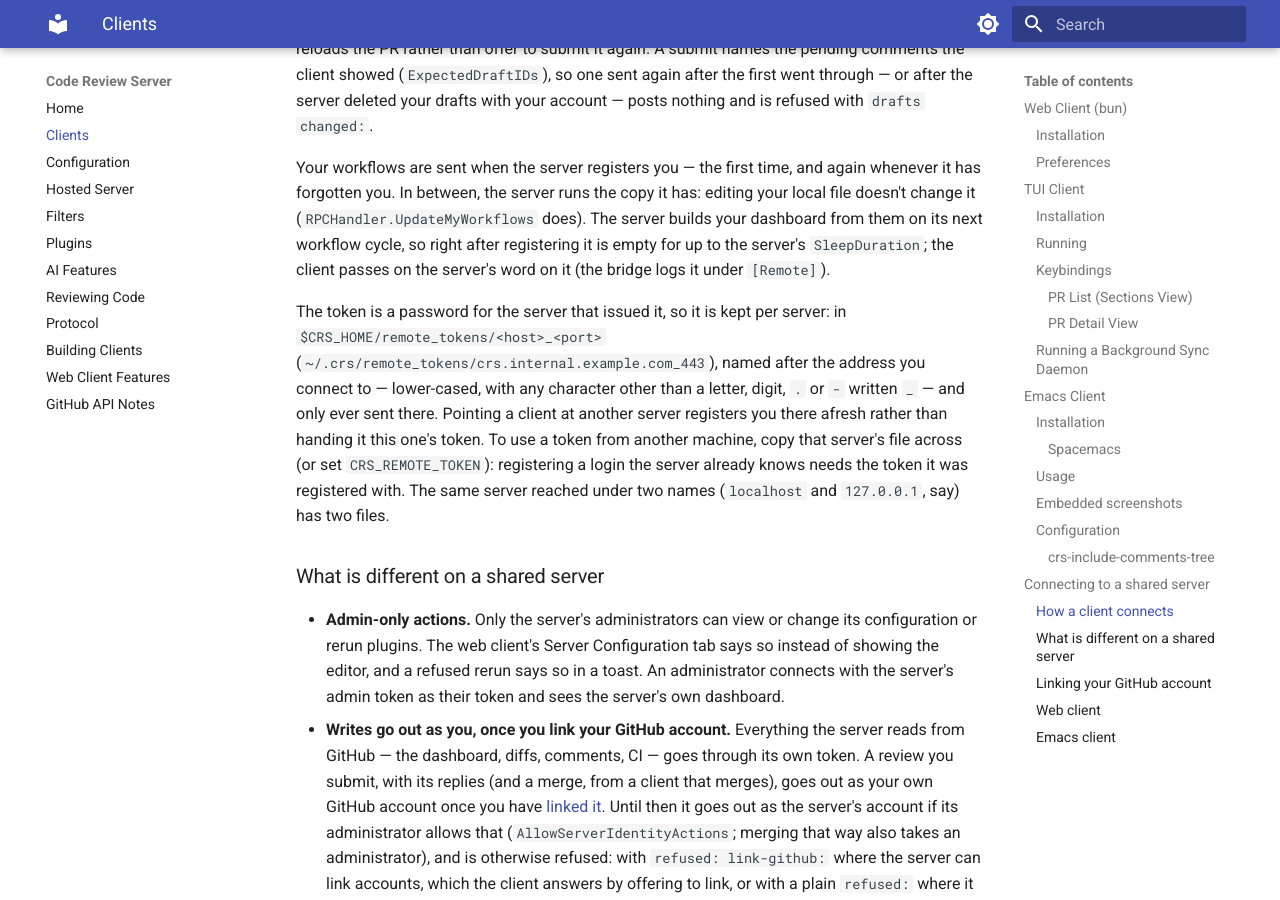
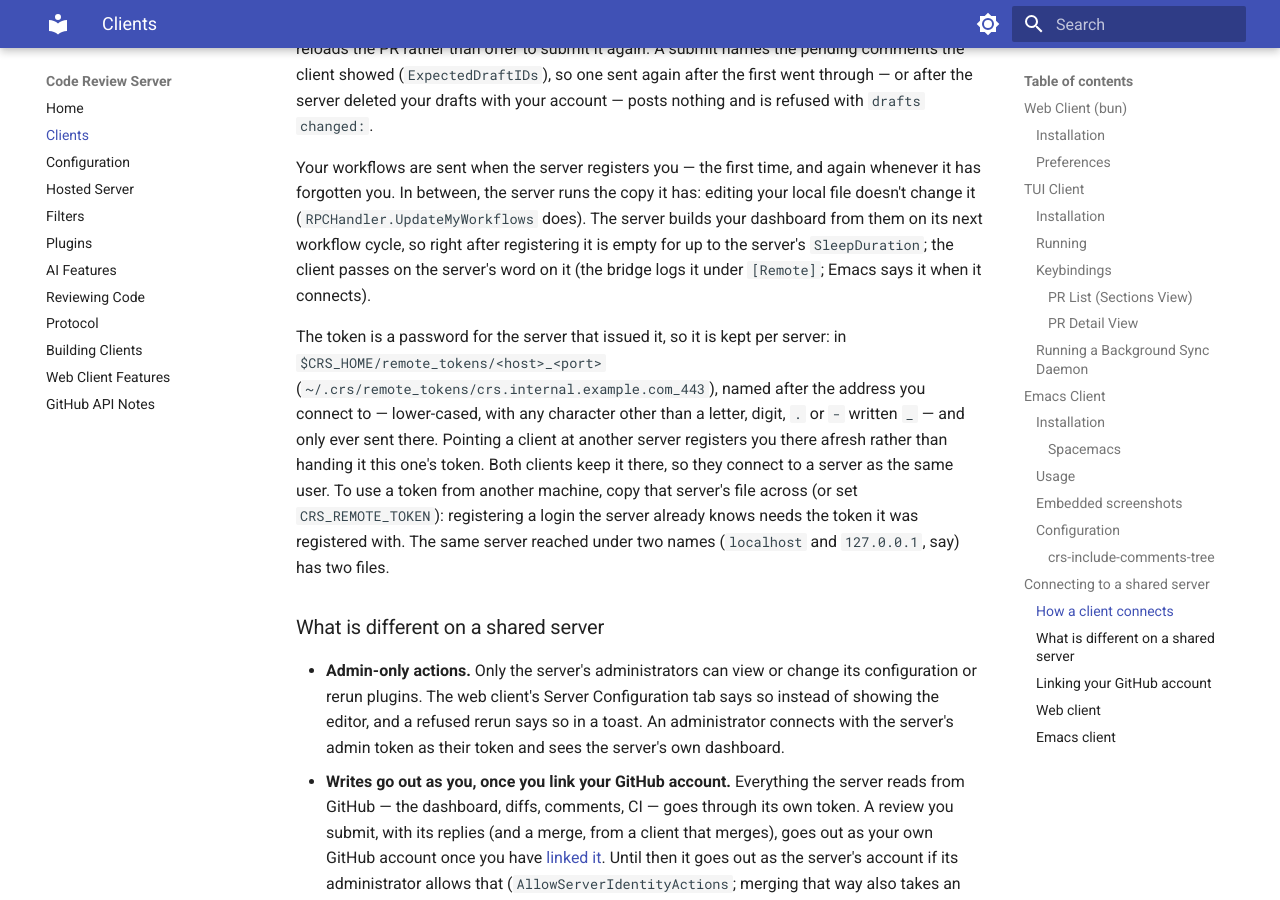
Before and after one commit to C-Hipple/code-review-server, an MkDocs documentation site: the page built from docs/clients.md, in a window 1280 px wide and 900 px high, scrolled down 6633 px. Built offline with MkDocs 1.6.1 and Material for MkDocs 9.7.7, drawn with Linux system fonts in a browser that asks for light colours; some of the changed text lies outside the part shown.

Commit message:
client.el: keep a token per server, and pass on the server's word
The Emacs client kept one token, crs-remote-token-file, whatever
crs-remote-address named, and sent it in Authenticate and RegisterUser
to any server it was pointed at, which could then sign in to the first
server as the user.

crs-remote-token-directory ($CRS_HOME/remote_tokens) replaces it, with
a file per server named as the web client's bridge names it, HOST_PORT
(lower-cased, anything but letters, digits, `.' and `-' written `_'),
so both clients share a server's token and a server only ever gets its
own.

Signing in by registering now says what the server said — that the
dashboard follows on its next workflow cycle, so a new user's starts
out empty — and a token the server refuses as revoked names the file
it is in.

Co-Authored-By: Claude Opus 5.5 <noreply@anthropic.com>
Claude-Session: https://claude.ai/code/session_011AbmSeK5iYMFwjJabQM5Yu

```diff
--- a/docs/clients.md
+++ b/docs/clients.md
@@ -213,9 +213,9 @@ A connection starts unauthenticated, so the client opens each one with the conne
 
 Requests made meanwhile wait for it. One the server refuses as `not authenticated:` runs the flow again and is retried once, and a dropped connection fails the requests in flight before the client reconnects. The server still carries out a request whose connection has gone, so a review submit lost that way may have been posted: the web client says its outcome is unknown and reloads the PR rather than offer to submit it again. A submit names the pending comments the client showed (`ExpectedDraftIDs`), so one sent again after the first went through — or after the server deleted your drafts with your account — posts nothing and is refused with `drafts changed:`.
 
-Your workflows are sent when the server registers you — the first time, and again whenever it has forgotten you. In between, the server runs the copy it has: editing your local file doesn't change it (`RPCHandler.UpdateMyWorkflows` does). The server builds your dashboard from them on its next workflow cycle, so right after registering it is empty for up to the server's `SleepDuration`; the client passes on the server's word on it (the bridge logs it under `[Remote]`).
+Your workflows are sent when the server registers you — the first time, and again whenever it has forgotten you. In between, the server runs the copy it has: editing your local file doesn't change it (`RPCHandler.UpdateMyWorkflows` does). The server builds your dashboard from them on its next workflow cycle, so right after registering it is empty for up to the server's `SleepDuration`; the client passes on the server's word on it (the bridge logs it under `[Remote]`; Emacs says it when it connects).
 
-The token is a password for the server that issued it, so it is kept per server: in `$CRS_HOME/remote_tokens/<host>_<port>` (`~/.crs/remote_tokens/crs.internal.example.com_443`), named after the address you connect to — lower-cased, with any character other than a letter, digit, `.` or `-` written `_` — and only ever sent there. Pointing a client at another server registers you there afresh rather than handing it this one's token. To use a token from another machine, copy that server's file across (or set `CRS_REMOTE_TOKEN`): registering a login the server already knows needs the token it was registered with. The same server reached under two names (`localhost` and `127.0.0.1`, say) has two files.
+The token is a password for the server that issued it, so it is kept per server: in `$CRS_HOME/remote_tokens/<host>_<port>` (`~/.crs/remote_tokens/crs.internal.example.com_443`), named after the address you connect to — lower-cased, with any character other than a letter, digit, `.` or `-` written `_` — and only ever sent there. Pointing a client at another server registers you there afresh rather than handing it this one's token. Both clients keep it there, so they connect to a server as the same user. To use a token from another machine, copy that server's file across (or set `CRS_REMOTE_TOKEN`): registering a login the server already knows needs the token it was registered with. The same server reached under two names (`localhost` and `127.0.0.1`, say) has two files.
 
 ### What is different on a shared server
 
@@ -278,7 +278,7 @@ A submit refused with `refused: link-github:` opens the same dialog, saying why
 |----------|---------|---------|
 | `crs-remote-address` | `nil` | `"host:port"` of the shared server; `nil` runs `crs -server` locally as always. |
 | `crs-remote-tls` | `nil` | Speak TLS (`open-network-stream` with `:type 'tls`). |
-| `crs-remote-token-file` | `$CRS_HOME/remote_token` | Where the token is kept. `CRS_REMOTE_TOKEN` wins when set. |
+| `crs-remote-token-directory` | `$CRS_HOME/remote_tokens` | Where the tokens are kept, one file per server (`<host>_<port>`). `CRS_REMOTE_TOKEN` wins when set. |
 | `crs-remote-login` | `nil` | Your GitHub login; `nil` means `CRS_LOGIN`, else the root `GithubUsername` of your `codereviewserver.toml`. |
 | `crs-remote-registration-key` | `nil` | The registration key; `nil` means `CRS_REGISTRATION_KEY`. |
 | `crs-remote-user-config-command` | `("crs" "-print-user-config")` | Prints what registering sends, read from your `codereviewserver.toml`, as JSON. Point it at any command printing the same object if `crs` isn't installed here. |
```
Also changed, not shown: 3 other files.
